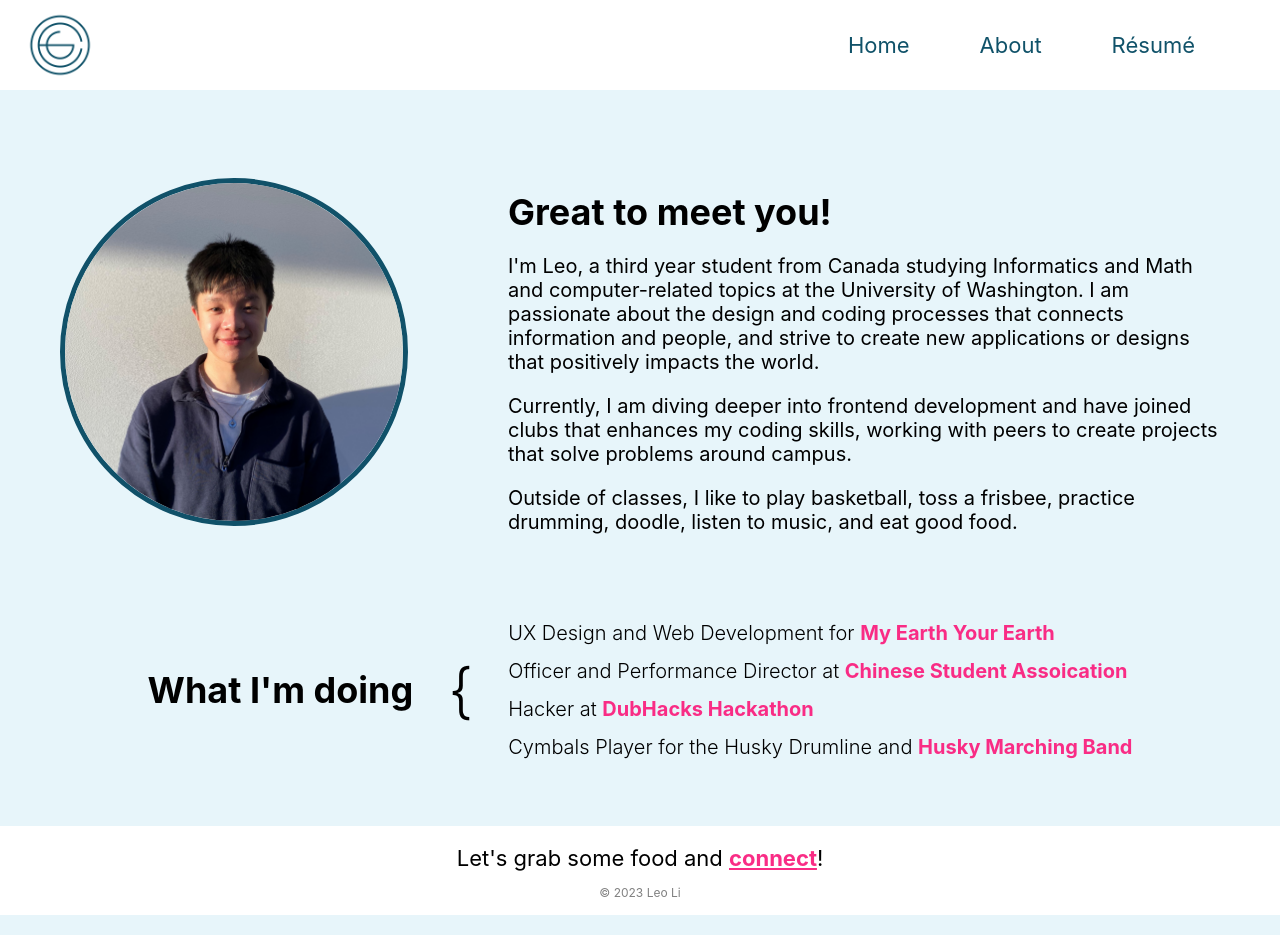
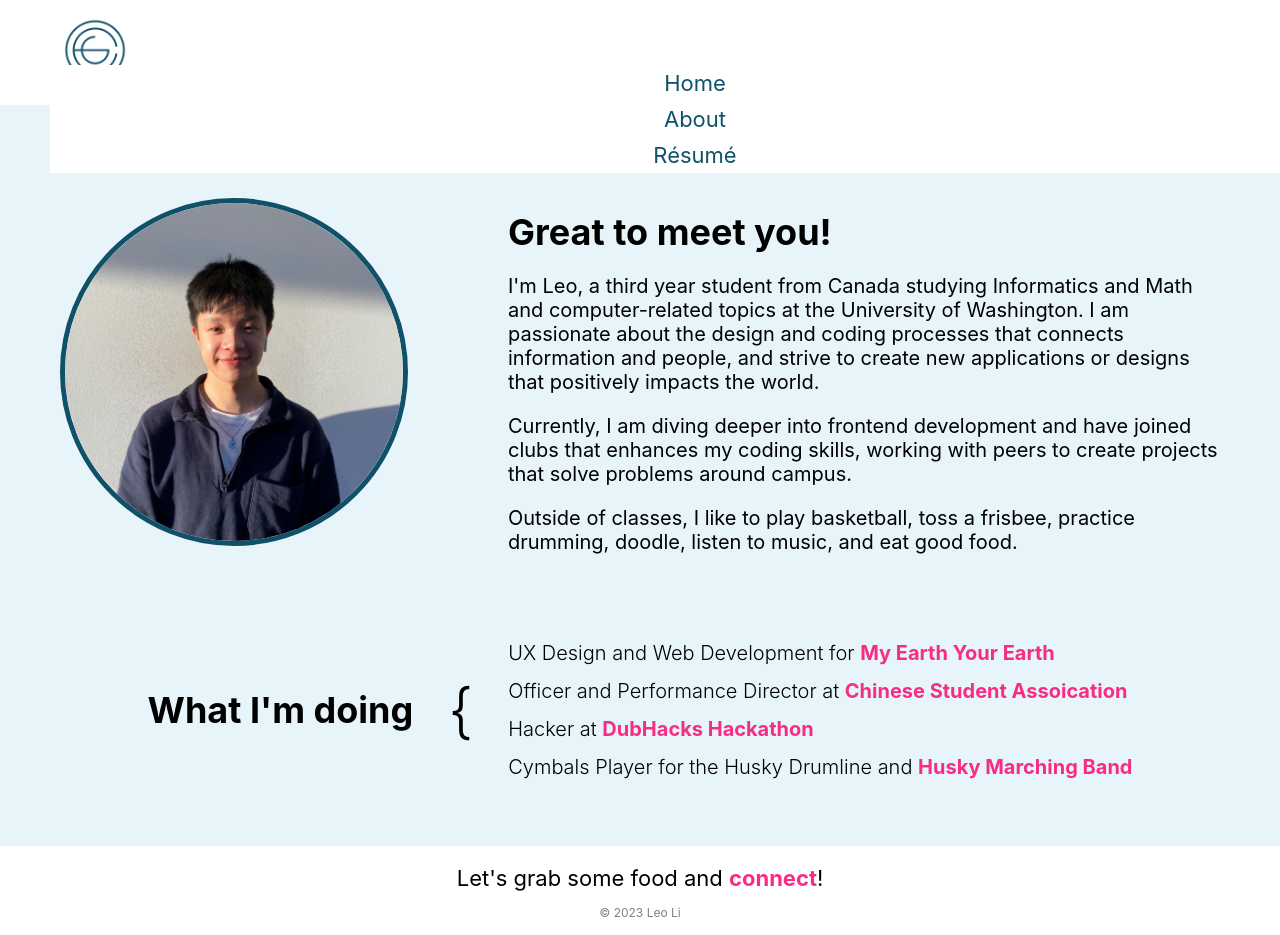
Before and after one commit to leowjli/leo-portfolio, a React (Create React App) app: page /about in a window 1280 px wide. Built offline with nearby package versions, Linux system fonts and the light colour scheme.

Commit message:
tried to input responsive dropdown menu

```diff
--- a/public/index.html
+++ b/public/index.html
@@ -11,6 +11,7 @@
     />
     <link rel="apple-touch-icon" href="%PUBLIC_URL%/img/TouchIcon.png" />
     <script src="https://cdn.jsdelivr.net/npm/bootstrap@5.3.0-alpha3/dist/js/bootstrap.bundle.min.js" integrity="sha384-ENjdO4Dr2bkBIFxQpeoTz1HIcje39Wm4jDKdf19U8gI4ddQ3GYNS7NTKfAdVQSZe" crossorigin="anonymous"></script>
+    <script src="https://kit.fontawesome.com/5727d82724.js" crossorigin="anonymous"></script>
     <title>React App</title>
   </head>
   <body>
--- a/src/components/EzparkIntro.js
+++ b/src/components/EzparkIntro.js
@@ -3,15 +3,13 @@ import React from "react";
   export default function Intro() {
     return (
       <div>
-        <h1>EZ PARK</h1>
-        <p>Mobile App Design</p>
-        <section className="intro">
-          <div className="statement">
-            <p>
-              We aim to serve UW and matriculated UW students who commute to campus everyday, or keep their vehicles/ bikes on campus, and make it easier for these students to find free and/or affordable parking located around their classrooms. Students should not have to worry about paying an excessive amount for parking.
-            </p>
-          </div>
-        </section>
+        <div className="intro">
+          <h1>EZ PARK</h1>
+          <p>Mobile App Design</p>
+          <p className="statement">
+            We aim to serve UW and matriculated UW students who commute to campus everyday, or keep their vehicles/ bikes on campus, and make it easier for these students to find free and/or affordable parking located around their classrooms. Students should not have to worry about paying an excessive amount for parking.
+          </p>
+        </div>
         <section className="team">
           <div>
             <p><b>Team:</b></p>
--- a/src/components/Header.js
+++ b/src/components/Header.js
@@ -1,14 +1,9 @@
 import React from "react";
 import NavBar from "./Navbar";
-import { NavLink } from "react-router-dom";
 
   export default function Header() {
     return (
       <header className="header">
-        <NavLink className="name" to="/">
-          <img className="namelogo" src="/img/Name Logo.png" alt="Leo Li" />
-        </NavLink>
-        {/* <!-- navigation bar --> */}
         <NavBar />
       </header>
     );
--- a/src/components/Navbar.js
+++ b/src/components/Navbar.js
@@ -1,14 +1,29 @@
 import React from "react";
 import { NavLink } from "react-router-dom";
+import { useState } from 'react';
 
   export default function NavBar() {
+    const [open, setOpen] = useState(false);
+
+    function toggleMenu() {
+      setOpen(!open);
+    };
+
     return (
       <nav className="navbar">
-        <ul>
-          <NavLink to='/'>Home</NavLink>
-          <NavLink to='/About'>About</NavLink>
-          <NavLink to='/Resume'>Résumé</NavLink>
-        </ul>
+        <NavLink className="name" to="/">
+          <img className="namelogo" src="/img/Name Logo.png" alt="Leo Li" />
+        </NavLink>
+        <button className="dropdown-btn" onClick={toggleMenu} aria-label="hamburger-menu">
+          <i className={open ? 'fas fa-times' : 'fas fa-bars'}/>
+        </button>
+        <div className="menu" hidden={!open}>
+          <ul>
+            <NavLink to='/'>Home</NavLink>
+            <NavLink to='/About'>About</NavLink>
+            <NavLink to='/Resume'>Résumé</NavLink>
+          </ul>
+        </div>
       </nav>
     );
   }
--- a/src/css/style.css
+++ b/src/css/style.css
@@ -7,6 +7,11 @@ body {
   font-family: Inter, 'Roboto', sans-serif;
   background-color: #e7f5fa;
   color: black;
+  cursor: url('../../public/img/Cursor.png'), auto;
+}
+
+a {
+  cursor: url('../../public/img/Cursor.png'), auto;
 }
 
 .root-layout {
@@ -17,38 +22,52 @@ body {
 
 .header {
   position: fixed;
-  display: flex;
-  justify-content: space-between;
-  align-items: center;
+  background-color: white;
   width: 100%;
-  background-color: white;
   padding: 10px;
   z-index: 100;
 }
 
-.namelogo {
+.navbar {
+  width: 100%;
   display: flex;
   align-items: center;
-  max-width: 50px;
-  max-height: 50px;
-  margin-left: 5px;
-}
-
-.navbar {
-  text-decoration: none;
-  color: #105269;
   position: relative;
 }
 
-.navbar ul {
-  display: flex;
-  align-items: center;
-  justify-content: space-evenly;
-  margin: 8px 15px;
-  position: relative;
+.namelogo {
+  max-width: 50px;
+  max-height: 50px;
 }
 
-.navbar a {
+.menu {
+  margin-left: auto;
+}
+
+.menu ul {
+  display: flex;
+  padding: 0;
+  background-color: white;
+}
+
+.menu a {
+  text-decoration: none;
+  display: block;
+  width: 100%;
+}
+
+.dropdown-btn {
+  border: 0;
+  font-size: 25px;
+  padding: 5px;
+  position: absolute;
+  top: 50%;
+  right: 25px;
+  transform: translateY(-50%);
+  display: none;
+}
+
+.menu a {
   text-align: center;
   text-decoration: none;
   color: #105269;
@@ -57,7 +76,7 @@ body {
   position: relative;
 }
 
-.navbar a::before {
+.menu a::before {
   content: '';
   position: absolute;
   width: 100%;
@@ -72,11 +91,11 @@ body {
   z-index: -1;
 }
 
-.navbar a:hover {
+.menu a:hover {
   color: white;
 }
 
-.navbar a:hover::before {
+.menu a:hover::before {
   transform-origin: left;
   transform: scaleX(1);
 }
@@ -111,6 +130,11 @@ body {
 
 .cntlink {
   color: #f92c85;
+  text-decoration: none;
+}
+
+.cntlink:hover {
+  text-decoration: underline;
 }
 
 .cr {
@@ -121,8 +145,8 @@ body {
 }
 
 article, h1, h3, h5 {
-  margin-top: 0px;
-  margin-bottom: 0px;
+  margin-top: 0;
+  margin-bottom: 0;
 }
 
 .intro h1, p {
@@ -234,8 +258,8 @@ article, h1, h3, h5 {
 }
 
 .about img {
-  height: 60%;
-  width: 60%;
+  width: 50%;
+  height: auto;
   border-radius: 50%;
   border: solid 5px #105169;
 }
@@ -360,12 +384,39 @@ button a:hover::before {
   transform: scaleX(1);
 }
 
+@media (min-width: 200px) {
+  .dropdown-btn {
+    display: block;
+  }
+
+  .menu ul {
+    position: absolute;
+    top: 40px;
+    left: 0;
+    flex-direction: column;
+    width: 100%;
+  }
+
+  .menu a {
+    padding: 2.5px 5px;
+  }
+}
+
 @media (min-width: 598px) {
-  .navbar ul {
+  .dropdown-btn {
+    display: none;
+  }
+
+  .menu {
+    display: block;
+  }
+
+  .menu ul {
+    display: block;
     margin: 8px 15px;
   }
 
-  .navbar a {
+  .menu a {
     margin: 0 10px;
     padding: 5px 10px;
   }
@@ -389,11 +440,6 @@ button a:hover::before {
 
   .about {
     margin: 100px 80px 20px;
-  }
-
-  .about img {
-    height: 50%;
-    width: 50%;
   }
 
   .about p {
@@ -420,11 +466,11 @@ button a:hover::before {
     margin-left: 15px;
   }
 
-  .navbar ul {
+  .menu ul {
     margin: 10px 30px;
   }
 
-  .navbar a {
+  .menu a {
     margin: 0 15px;
     padding: 5px 15px;
     font-size: 19px;
@@ -460,7 +506,6 @@ button a:hover::before {
   }
 
   .about img {
-    height: 40%;
     width: 40%;
   }
 
@@ -549,7 +594,6 @@ button a:hover::before {
   }
 
   .about img {
-    height: 30%;
     width: 30%;
   }
 
```
Also changed, not shown: public/img/Cursor.png (added), 1 other file (tests, documents, lock files or other folders).
